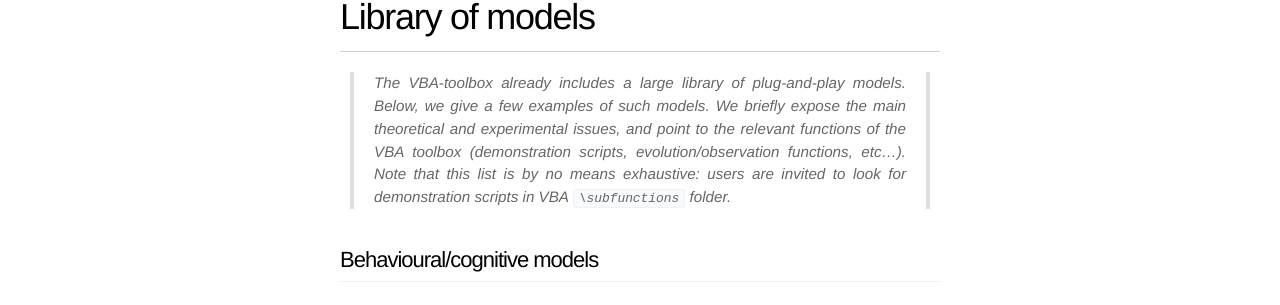
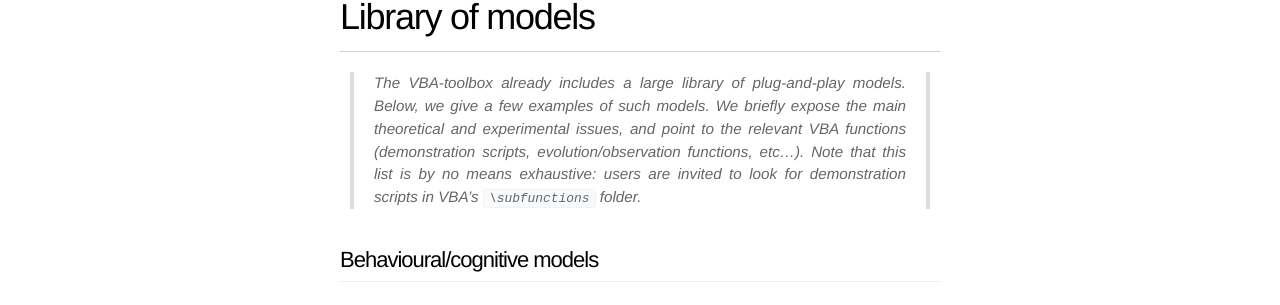
Before and after one commit to MBB-team/VBA-toolbox, a Jekyll site: the page built from _wiki/Home.md, in a window 1280 px wide. Shown: the part 1189-1494 px from the top of the page. Built offline with Jekyll 4.4.1, drawn with Linux system fonts in a browser that asks for light colours; nearby versions of some CDN libraries.

Commit message:
Update Home.md

```diff
--- a/_wiki/Home.md
+++ b/_wiki/Home.md
@@ -40,7 +40,7 @@
 
 # Library of models
 
-> The VBA-toolbox already includes a large library of plug-and-play models. Below, we give a few examples of such models. We briefly expose the main theoretical and experimental issues, and point to the relevant functions of the VBA toolbox (demonstration scripts, evolution/observation functions, etc...). Note that this list is by no means exhaustive: users are invited to look for demonstration scripts in VBA `\subfunctions` folder.
+> The VBA-toolbox already includes a large library of plug-and-play models. Below, we give a few examples of such models. We briefly expose the main theoretical and experimental issues, and point to the relevant VBA functions (demonstration scripts, evolution/observation functions, etc...). Note that this list is by no means exhaustive: users are invited to look for demonstration scripts in VBA's `\subfunctions` folder.
 
 ### Behavioural/cognitive models
 
```
